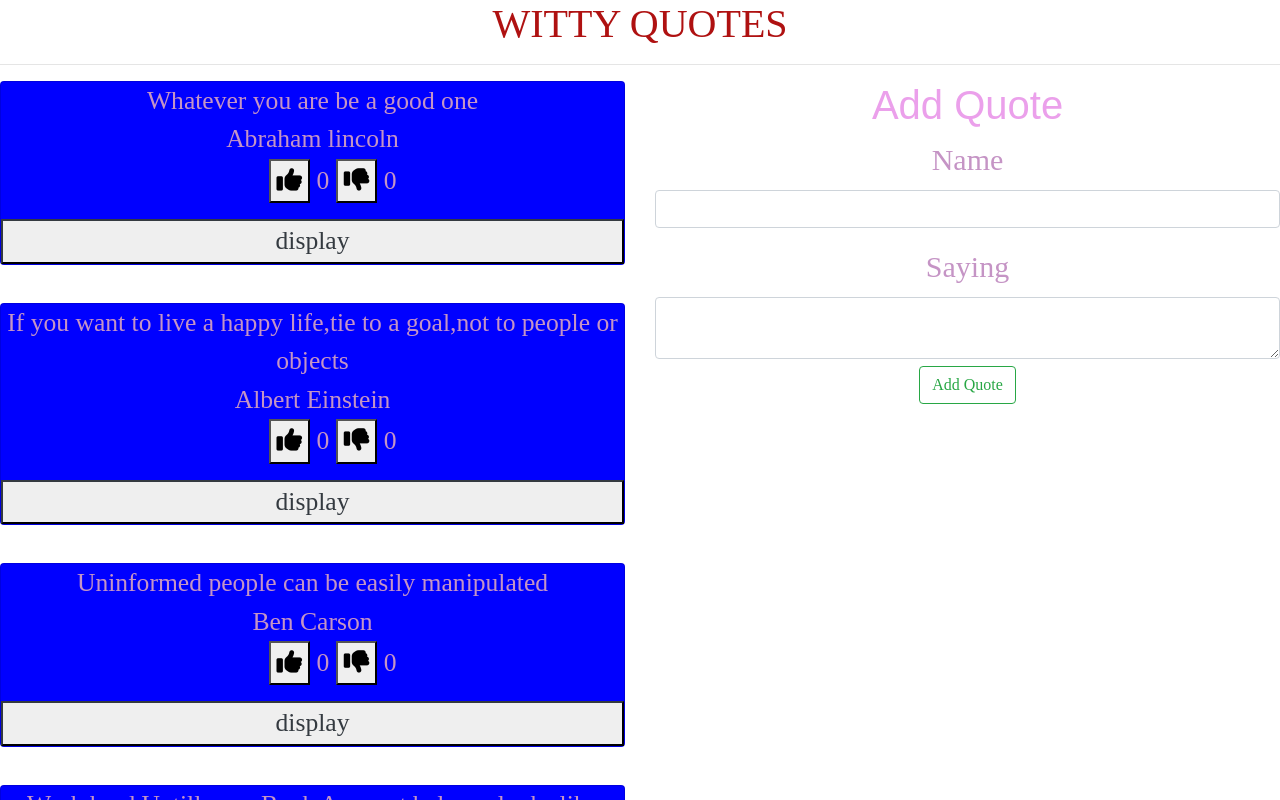
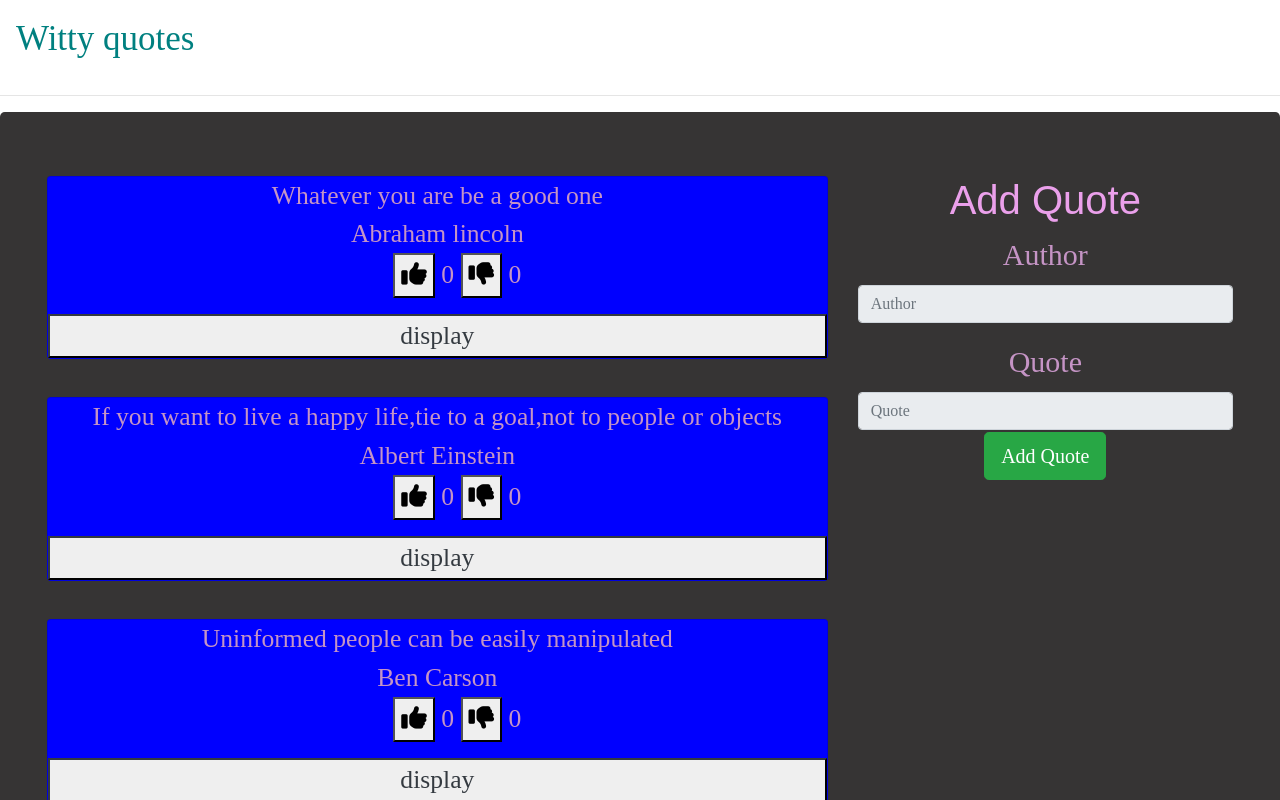
Before and after one commit to gloriamutie/QOUTES-APP, an Angular app in the folder wittyquotes/: page / in a window 1280 px wide. Shown: the top 800 px of the page. Built offline with nearby package versions, Linux system fonts and the light colour scheme; a web font is replaced by a local one.

Commit message:
quote.component modified

```diff
--- a/wittyquotes/src/app/app.component.html
+++ b/wittyquotes/src/app/app.component.html
@@ -1 +1,2 @@
+<app-header></app-header>
 <app-quotes></app-quotes>
--- a/wittyquotes/src/app/app.module.ts
+++ b/wittyquotes/src/app/app.module.ts
@@ -11,6 +11,7 @@ import { HighlightDirective } from './highlight.directive';
 import { DateCountPipe } from './date-count.pipe';
 import { HeaderComponent } from './header/header.component';
 import { HomeComponent } from './home/home.component';
+import { FooterComponent } from './footer/footer.component';
 
 
 
@@ -23,7 +24,8 @@ import { HomeComponent } from './home/home.component';
     HighlightDirective,
     DateCountPipe,
     HeaderComponent,
-    HomeComponent
+    HomeComponent,
+    FooterComponent
   ],
   imports: [
     BrowserModule,
--- /dev/null
+++ b/wittyquotes/src/app/footer/footer.component.css
@@ -0,0 +1,10 @@
+
+footer {
+    position: absolute;
+    right: 0;
+    bottom: 0;
+    left: 0;
+    padding: 1rem;
+    text-align: center;
+    color: blue;
+}
--- /dev/null
+++ b/wittyquotes/src/app/footer/footer.component.html
@@ -0,0 +1,3 @@
+<footer>
+    <p  class="text-xs-center"> © Copyright 2019. All rights reserved.</p>
+  </footer>
--- /dev/null
+++ b/wittyquotes/src/app/footer/footer.component.ts
@@ -0,0 +1,15 @@
+import { Component, OnInit } from '@angular/core';
+
+@Component({
+  selector: 'app-footer',
+  templateUrl: './footer.component.html',
+  styleUrls: ['./footer.component.css']
+})
+export class FooterComponent implements OnInit {
+
+  constructor() { }
+
+  ngOnInit(): void {
+  }
+
+}
--- a/wittyquotes/src/app/header/header.component.css
+++ b/wittyquotes/src/app/header/header.component.css
@@ -1,7 +1,7 @@
 @import url('https://fonts.googleapis.com/css?family=Cabin+Sketch&display=swap');
 
 .navbar {
-    background-color: #00818a;
+    background-color:transparent;
     position: sticky;
     top: 0;
     z-index: 1;
@@ -9,5 +9,6 @@
 
 .brand {
     font-family: 'Cabin Sketch', cursive;
-    font-size: 25px;
+    font-size: 35px;
+    color: teal;
 }
--- a/wittyquotes/src/app/header/header.component.html
+++ b/wittyquotes/src/app/header/header.component.html
@@ -1,13 +1,8 @@
 <nav class="mb-1 navbar navbar-expand-lg navbar-dark info-color">
-    <a class="navbar-brand brand" href="#">Witty Quotes</a>
+    <a class="navbar-brand brand" href="#">Witty quotes</a>
     <button class="navbar-toggler" type="button" data-toggle="collapse" data-target="#navbarSupportedContent-4"
             aria-controls="navbarSupportedContent-4" aria-expanded="false" aria-label="Toggle navigation">
       <span class="navbar-toggler-icon"></span>
     </button>
-    <div class="collapse navbar-collapse" id="navbarSupportedContent-4">
-      <ul class="navbar-nav ml-auto">
-        <li class="nav-item dropdown">
 
-      </ul>
-    </div>
   </nav>
--- a/wittyquotes/src/app/quote-detail/quote-detail.component.html
+++ b/wittyquotes/src/app/quote-detail/quote-detail.component.html
@@ -2,4 +2,4 @@
 <p>{{quote.complete|dateCount}} day(s) ago</p>
 
 
-<button (click)= 'quoteDelete(true)' class="btn btn-outline-danger">Delete Quote</button><br><br>
+<button (click)= 'quoteDelete(true)' class="btn btn-danger">Delete Quote</button><br><br>
--- a/wittyquotes/src/app/quote-form/quote-form.component.html
+++ b/wittyquotes/src/app/quote-form/quote-form.component.html
@@ -3,8 +3,9 @@
     </div>
     <form (ngSubmit)="submitQuote()" #quoteForm="ngForm">
       <div class="form-group">
-        <label for="name">Name</label>
+        <label for="name">Author</label>
         <input
+
           type="text"
           required
           class="form-control"
@@ -13,18 +14,18 @@
           name="name"
           #name="ngModel"
           required
+          placeholder="Author" readonly
         >
 
         <div [hidden]="name.valid || name.pristine" class="alert alert-danger">
-          <p>Name is required</p>
+          <p>Author is required</p>
         </div>
 
       </div>
       <div class="form-group">
-        <label for="saying">Saying</label>
-        <textarea
+        <label for="saying">Quote</label>
+        <input
           type="text"
-          row="4"
           required
           class="form-control"
           id="saying"
@@ -32,12 +33,13 @@
           name="saying"
           #saying="ngModel"
           required
-        ></textarea>
+          placeholder="Quote" readonly
+        >
         <div [hidden]="name.valid || name.pristine" class="alert alert-danger">
-          <p>Saying is required</p>
+          <p>Quote is required</p>
 
 
         </div>
-        <button type="submit" class="btn btn-outline-success">Add Quote</button>
+        <button type="submit" class="btn btn-success btn-lg">Add Quote</button>
        </div>
     </form>
--- a/wittyquotes/src/app/quotes/quotes.component.html
+++ b/wittyquotes/src/app/quotes/quotes.component.html
@@ -1,10 +1,12 @@
-<head></head>
+
 
 <body>
-  <h1>WITTY QUOTES</h1>
-  <hr />
+  <hr>
+
+  <div class="jumbotron " style="background-color:rgb(54, 52, 52);">
+    <div class="container-fluid">
   <div class="row">
-    <div class="col-md-6">
+    <div class="col-md-8">
       <div *ngFor="let quote of quotes; let i = index">
         <div class="card" id="cla">
           {{ quote.saying }}
@@ -38,9 +40,11 @@
         </div>
       </div>
     </div>
-    <div class="col-md-6">
+    <div class="col-md-4">
       <app-quote-form (AddQuote)="addNewQuote($event)"></app-quote-form>
     </div>
+  </div>
+    </div>
+  </div>
 
-  </div>
 </body>
```
Also changed, not shown: 1 other file (tests, documents, lock files or other folders).
